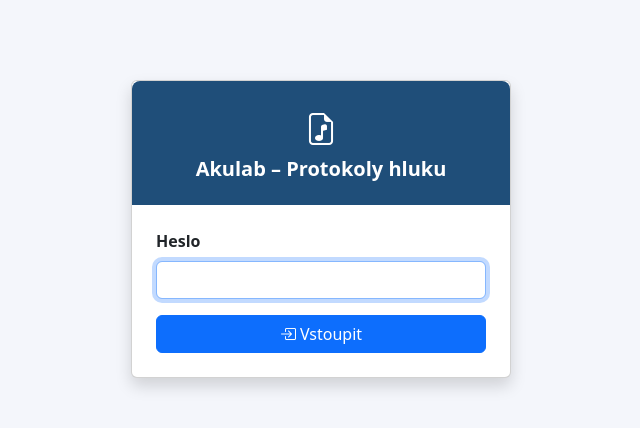
After one commit to haluskalukas/protokoly-web, a Flask app: page /login in a window 1280 px wide. The commit adds this page. Shown: the top 428 px of the page, without its empty margins (319-959 px from the left). Run offline with Flask 3, Linux system fonts and the light colour scheme.

Commit message:
Add password protection via APP_PASSWORD env variable
Simple password-only login page, session-based auth.
If APP_PASSWORD is not set, app is accessible without password.
Logout button in navbar.

Co-Authored-By: Claude Sonnet 4.6 <noreply@anthropic.com>

```diff
--- a/app.py
+++ b/app.py
@@ -5,7 +5,7 @@ from datetime import datetime
 
 import openpyxl
 from openpyxl.styles import Alignment, Font, PatternFill
-from flask import Flask, flash, redirect, render_template, request, send_file, url_for
+from flask import Flask, flash, redirect, render_template, request, send_file, session, url_for
 from flask_sqlalchemy import SQLAlchemy
 
 from extract import extract_from_pdf
@@ -58,6 +58,35 @@ class Protocol(db.Model):
 
 with app.app_context():
     db.create_all()
+
+
+APP_PASSWORD = os.environ.get('APP_PASSWORD', '')
+
+
+@app.before_request
+def require_password():
+    if not APP_PASSWORD:
+        return
+    if request.endpoint in ('login', 'static'):
+        return
+    if not session.get('auth'):
+        return redirect(url_for('login', next=request.path))
+
+
+@app.route('/login', methods=['GET', 'POST'])
+def login():
+    if request.method == 'POST':
+        if request.form.get('password') == APP_PASSWORD:
+            session['auth'] = True
+            return redirect(request.args.get('next') or url_for('index'))
+        flash('Nesprávné heslo.', 'danger')
+    return render_template('login.html')
+
+
+@app.route('/logout')
+def logout():
+    session.clear()
+    return redirect(url_for('login'))
 
 
 def _apply_filters(query):
--- a/templates/base.html
+++ b/templates/base.html
@@ -26,6 +26,9 @@
     <a class="navbar-brand" href="/">
       <i class="bi bi-file-earmark-music me-2"></i>Akulab – Protokoly hluku
     </a>
+    <a href="/logout" class="btn btn-outline-light btn-sm ms-auto">
+      <i class="bi bi-box-arrow-right me-1"></i>Odhlásit
+    </a>
   </div>
 </nav>
 
--- /dev/null
+++ b/templates/login.html
@@ -0,0 +1,42 @@
+<!doctype html>
+<html lang="cs">
+<head>
+  <meta charset="utf-8">
+  <meta name="viewport" content="width=device-width, initial-scale=1">
+  <title>Přihlášení – Akulab Protokoly</title>
+  <link href="https://cdn.jsdelivr.net/npm/bootstrap@5.3.3/dist/css/bootstrap.min.css" rel="stylesheet">
+  <link href="https://cdn.jsdelivr.net/npm/bootstrap-icons@1.11.3/font/bootstrap-icons.min.css" rel="stylesheet">
+  <style>
+    body { background: #f4f6fb; }
+    .login-card { max-width: 380px; margin: 10vh auto; }
+    .login-header { background: #1F4E79; color: #fff; border-radius: .5rem .5rem 0 0; }
+  </style>
+</head>
+<body>
+<div class="login-card">
+  <div class="card shadow">
+    <div class="login-header p-4 text-center">
+      <i class="bi bi-file-earmark-music fs-2 d-block mb-1"></i>
+      <h5 class="mb-0 fw-bold">Akulab – Protokoly hluku</h5>
+    </div>
+    <div class="card-body p-4">
+      {% with messages = get_flashed_messages(with_categories=true) %}
+        {% for cat, msg in messages %}
+          <div class="alert alert-{{ cat }} py-2">{{ msg }}</div>
+        {% endfor %}
+      {% endwith %}
+      <form method="post">
+        <div class="mb-3">
+          <label class="form-label fw-semibold">Heslo</label>
+          <input type="password" name="password" class="form-control" autofocus required>
+        </div>
+        <button type="submit" class="btn btn-primary w-100">
+          <i class="bi bi-box-arrow-in-right me-1"></i>Vstoupit
+        </button>
+      </form>
+    </div>
+  </div>
+</div>
+<script src="https://cdn.jsdelivr.net/npm/bootstrap@5.3.3/dist/js/bootstrap.bundle.min.js"></script>
+</body>
+</html>
```
